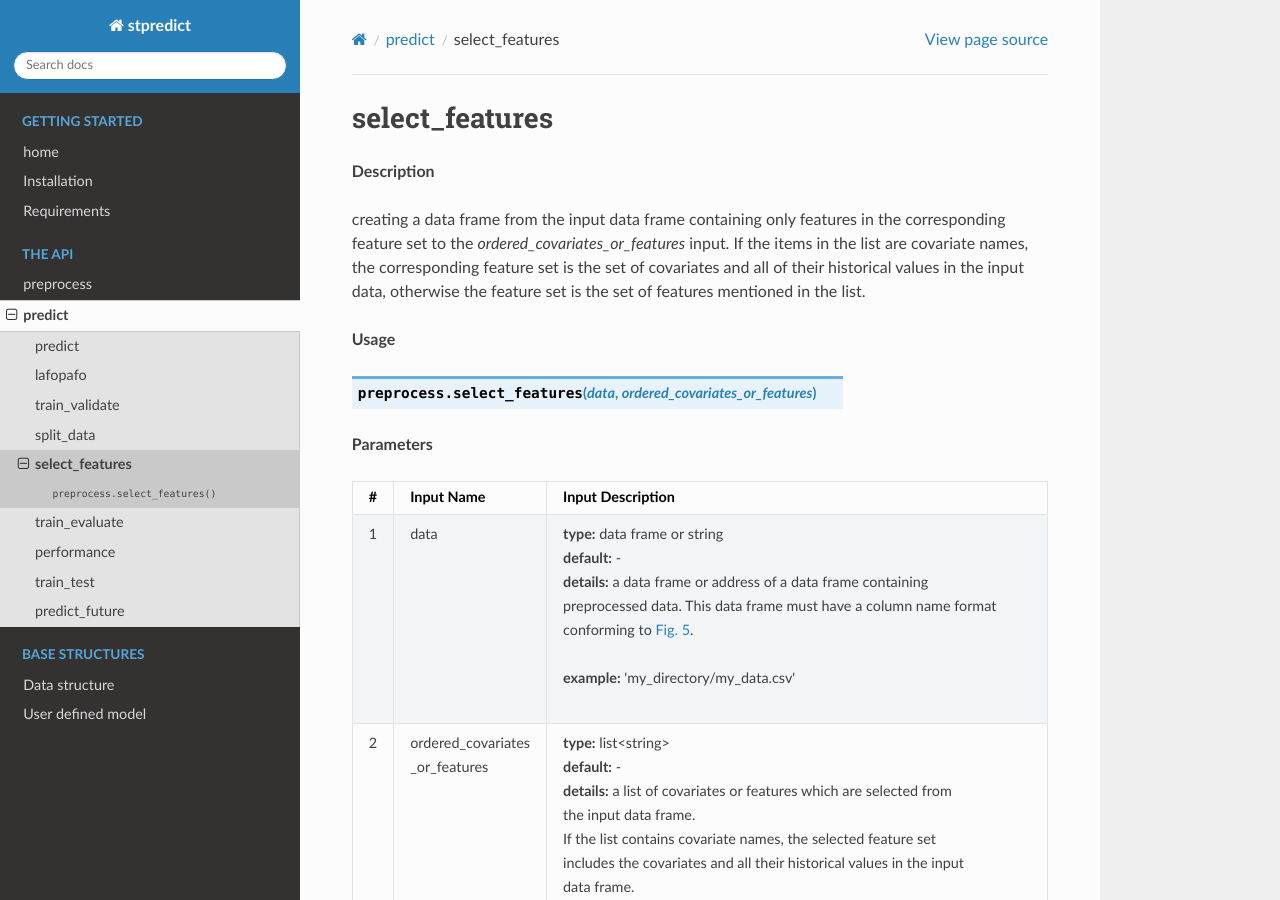
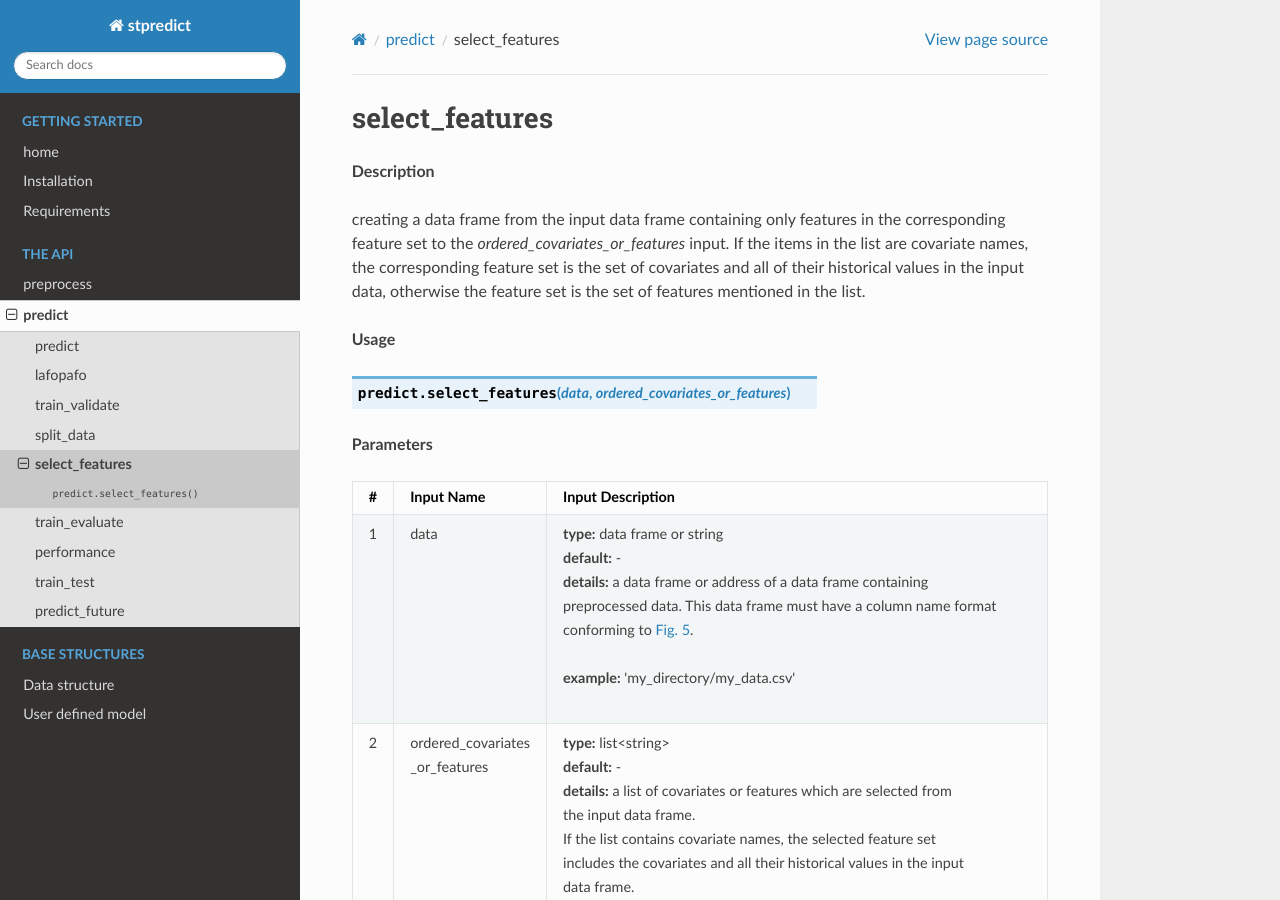
Before and after one commit to network-and-Data-Science-IUT/stpredict, a Sphinx documentation site: the page built from docs/source/select_features.rst, in a window 1280 px wide and 900 px high. Built offline with Sphinx 7.4.7 and the Read the Docs theme 2.0.0, drawn with Linux system fonts in a browser that asks for light colours.

Commit message:
Add files via upload

```diff
--- a/docs/source/lafopafo.rst
+++ b/docs/source/lafopafo.rst
@@ -7,7 +7,7 @@ Implementation of all the modeling and forecasting stages including feature sele
 
 **Usage**
 
-.. py:function:: lafopafo(data, forecast_horizon=1, feature_sets={'covariate': 'mRMR'}, forced_covariates=[], models=['knn'], mixed_models=[], model_type='regression', instance_testing_size=0.2, fold_total_number=5, feature_scaler=None, target_scaler=None, performance_benchmark='MAPE', performance_measures=['MAPE'], performance_mode='normal', scenario='current', validation_performance_report=True, testing_performance_report=True, save_predictions=True, plot_predictions=False, verbose=0)
+.. py:function:: predict.lafopafo(data, forecast_horizon=1, feature_sets={'covariate': 'mRMR'}, forced_covariates=[], models=['knn'], mixed_models=[], model_type='regression', instance_testing_size=0.2, fold_total_number=5, feature_scaler=None, target_scaler=None, performance_benchmark='MAPE', performance_measures=['MAPE'], performance_mode='normal', scenario='current', validation_performance_report=True, testing_performance_report=True, save_predictions=True, plot_predictions=False, verbose=0)
 
 **Parameters**
 
--- a/docs/source/performance.rst
+++ b/docs/source/performance.rst
@@ -7,7 +7,7 @@ This function receives true_values and predicted_values and a list of performanc
 
 **Usage**
 
-.. py:function:: preprocess.performance(true_values, predicted_values, performance_measures = ['MAPE'], trivial_values = [], model_type = 'regression', num_params = 1, labels = None)
+.. py:function:: predict.performance(true_values, predicted_values, performance_measures = ['MAPE'], trivial_values = [], model_type = 'regression', num_params = 1, labels = None)
 
 **Parameters**
 
--- a/docs/source/predict_future.rst
+++ b/docs/source/predict_future.rst
@@ -7,7 +7,7 @@ training the model on the training set and predict the target variable values in
 
 **Usage**
 
-.. py:function:: predict_future(data, future_data, forecast_horizon, feature_or_covariate_set, model = 'knn', base_models = [], model_type = 'regression', model_parameters = None, feature_scaler = None, target_scaler = None, labels = None, scenario  = 'current', save_predictions = True, verbose = 0)
+.. py:function:: predict.predict_future(data, future_data, forecast_horizon, feature_or_covariate_set, model = 'knn', base_models = [], model_type = 'regression', model_parameters = None, feature_scaler = None, target_scaler = None, labels = None, scenario  = 'current', save_predictions = True, verbose = 0)
 
 
 **Parameters**
--- a/docs/source/select_features.rst
+++ b/docs/source/select_features.rst
@@ -7,7 +7,7 @@ creating a data frame from the input data frame containing only features in the
 
 **Usage**
 
-.. py:function:: preprocess.select_features(data, ordered_covariates_or_features)
+.. py:function:: predict.select_features(data, ordered_covariates_or_features)
 
 **Parameters**
 
--- a/docs/source/train_evaluate.rst
+++ b/docs/source/train_evaluate.rst
@@ -7,7 +7,7 @@ training the models on the training set and predict the target variable values f
 
 **Usage**
 
-.. py:function:: preprocess.train_evaluate(training_data, validation_data, model, model_type, model_parameters = None, labels=None, base_models = None, verbose = 0)
+.. py:function:: predict.train_evaluate(training_data, validation_data, model, model_type, model_parameters = None, labels=None, base_models = None, verbose = 0)
 
 **Parameters**
 
--- a/docs/source/train_test.rst
+++ b/docs/source/train_test.rst
@@ -7,7 +7,7 @@ training and testing process on the preprocessed data based on best configuratio
 
 **Usage**
 
-.. py:function:: preprocess.train_test(data, instance_testing_size, forecast_horizon, feature_or_covariate_set, history_length, model='knn', base_models=None, model_type='regression', model_parameters=None, feature_scaler='logarithmic', target_scaler='logarithmic', labels=None, performance_measures=['MAPE'], performance_mode='normal', performance_report=True, save_predictions=True, verbose=0)
+.. py:function:: predict.train_test(data, instance_testing_size, forecast_horizon, feature_or_covariate_set, history_length, model='knn', base_models=None, model_type='regression', model_parameters=None, feature_scaler='logarithmic', target_scaler='logarithmic', labels=None, performance_measures=['MAPE'], performance_mode='normal', performance_report=True, save_predictions=True, verbose=0)
 
 
 **Parameters**
```
